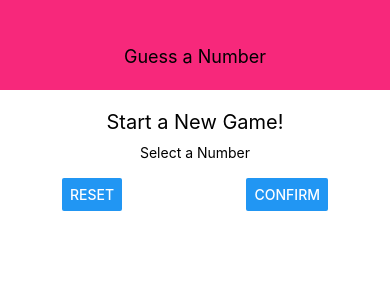
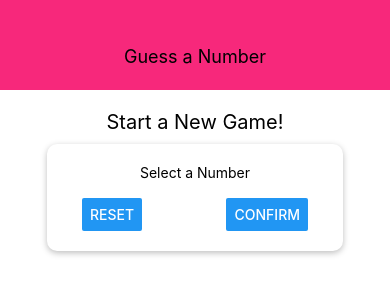
Before and after one commit to zhydani/Guess-A-Number, a React Native app: screen / in a window 390 px wide. Shown: the top 300 px of the page. Built offline with nearby package versions, Linux system fonts and the light colour scheme.

Commit message:
adicionando shadow e uma borda para o quadro do input

```diff
--- a/src/screens/StartGameScreen.js
+++ b/src/screens/StartGameScreen.js
@@ -30,7 +30,19 @@ const styles = StyleSheet.create({
     inputContainer: {
         width: 300,
         maxWidth: '80%',
-        alignItems: 'center'
+        alignItems: 'center',
+        // shadow funciona apenas no iphone
+        shadowColor: 'black',
+        shadowOffset: {
+            width: 0,
+            height: 2
+        },
+        shadowRadius: 6,
+        shadowOpacity: 0.26,
+        backgroundColor: 'white',
+        elevation: 5, // para funcionar no android,
+        padding: 20,
+        borderRadius: 10
     },
     buttonContainer: {
         flexDirection: 'row',
```
